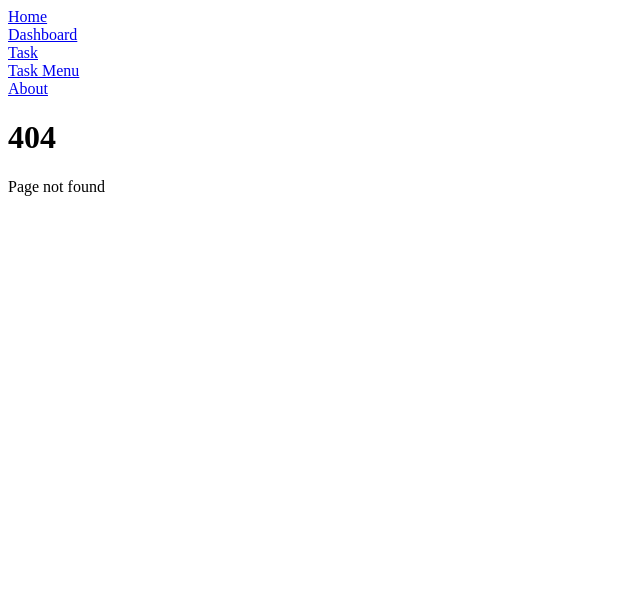
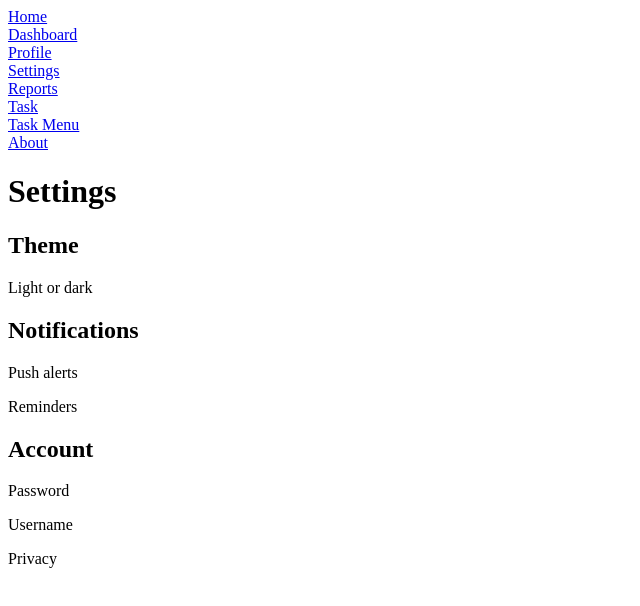
Before and after one commit to ALcode03/react-task-manager, a React (Vite) app: page /settings in a window 1280 px wide. Before the commit this address had no page. Shown: the top 606 px of the page, without its empty margins (0-640 px from the left). Built offline with nearby package versions, Linux system fonts and the light colour scheme.

Commit message:
Reports page created

```diff
--- a/src/App.jsx
+++ b/src/App.jsx
@@ -5,6 +5,9 @@ import Navbar from "./components/Navbar";
 // Import the pages
 import Home from "./pages/Home";
 import Dashboard from "./pages/Dashboard";
+import ProfilePage from "./pages/ProfilePage";
+import SettingsPage from "./pages/SettingsPage";
+import ReportsPage from "./pages/ReportsPage";
 import Tasks from "./pages/Tasks";
 import TasksMenu from "./pages/TasksMenu";
 import TaskDetails from "./pages/TaskDetails";
@@ -26,6 +29,21 @@ export default function App() {
           <Route
             path="/dashboard"
             element={<Dashboard />}
+          />
+
+           <Route
+            path="/profile"
+            element={<ProfilePage />}
+          />
+
+          <Route
+            path="/settings"
+            element={<SettingsPage />}
+          />
+
+          <Route
+            path="/reports"
+            element={<ReportsPage />}
           />
 
           <Route
--- a/src/components/Navbar.jsx
+++ b/src/components/Navbar.jsx
@@ -6,6 +6,12 @@ export default function Navbar() {
                 <Link to="/">Home</Link>
                 <br/>
                 <Link to="/dashboard">Dashboard</Link>
+                <br/>
+                <Link to="/profile">Profile</Link>
+                 <br/>
+                 <Link to="/settings">Settings</Link>
+                 <br/>
+                 <Link to="/reports">Reports</Link>
                  <br/>
                 <Link to="/tasks">Task</Link>
                  <br/>
--- /dev/null
+++ b/src/pages/ProfilePage.jsx
@@ -0,0 +1,22 @@
+export default function ProfilePage() {
+
+     return (
+           <div>
+
+                  <h1>ALEXANDRA KEDJU</h1>
+                  <br/>
+                  <h2>Software Web Developper</h2>
+                   <br/>
+                  <p>alexandrakedju@gmail.com</p>
+                   <br/>
+                  <p>
+                    Motivated software web developper with experience in developping and maintainnig responsive web appplications.
+                    skilled HTML,CSS,JavaScript,and moder web technologies,
+                    with strong focus on creating user-friendly and efficient digital solution,
+                    Passionate about problem-solving, countinious learning, and delivering high-quality software.
+                  </p>
+
+           </div>
+     );
+
+}
--- /dev/null
+++ b/src/pages/ReportsPage.jsx
@@ -0,0 +1,14 @@
+export default function ReportsPage() {
+  return (
+    <div>
+  <h1>Reports</h1>
+  <p>Total Tasks: 25</p>
+  <p>Completed Tasks: 20</p>
+  <p>Pending Tasks: 5 </p>
+  <p>"The team has shown strong productivity this month,
+    completing the majority of assigned tasks on time,
+     Continuous improvement and collaboration have contributed to an efficient and successful workflow."
+</p>
+    </div>
+  );
+}
--- /dev/null
+++ b/src/pages/SettingsPage.jsx
@@ -0,0 +1,30 @@
+export default function SettingsPage() {
+
+     return (
+           <div>
+
+                  <h1>Settings</h1>
+
+                  <section>
+                    <h2>Theme</h2>
+                    <p>Light or dark</p>
+                  </section>
+
+                  <section>
+                    <h2>Notifications</h2>
+                    <p>Push alerts</p>
+                    <p>Reminders</p>
+                  </section>
+
+                  <section>
+                    <h2>Account</h2>
+                    <p>Password</p>
+                    <p>Username</p>
+                    <p>Privacy</p>
+                  </section>
+
+
+           </div>
+     );
+
+}
```
